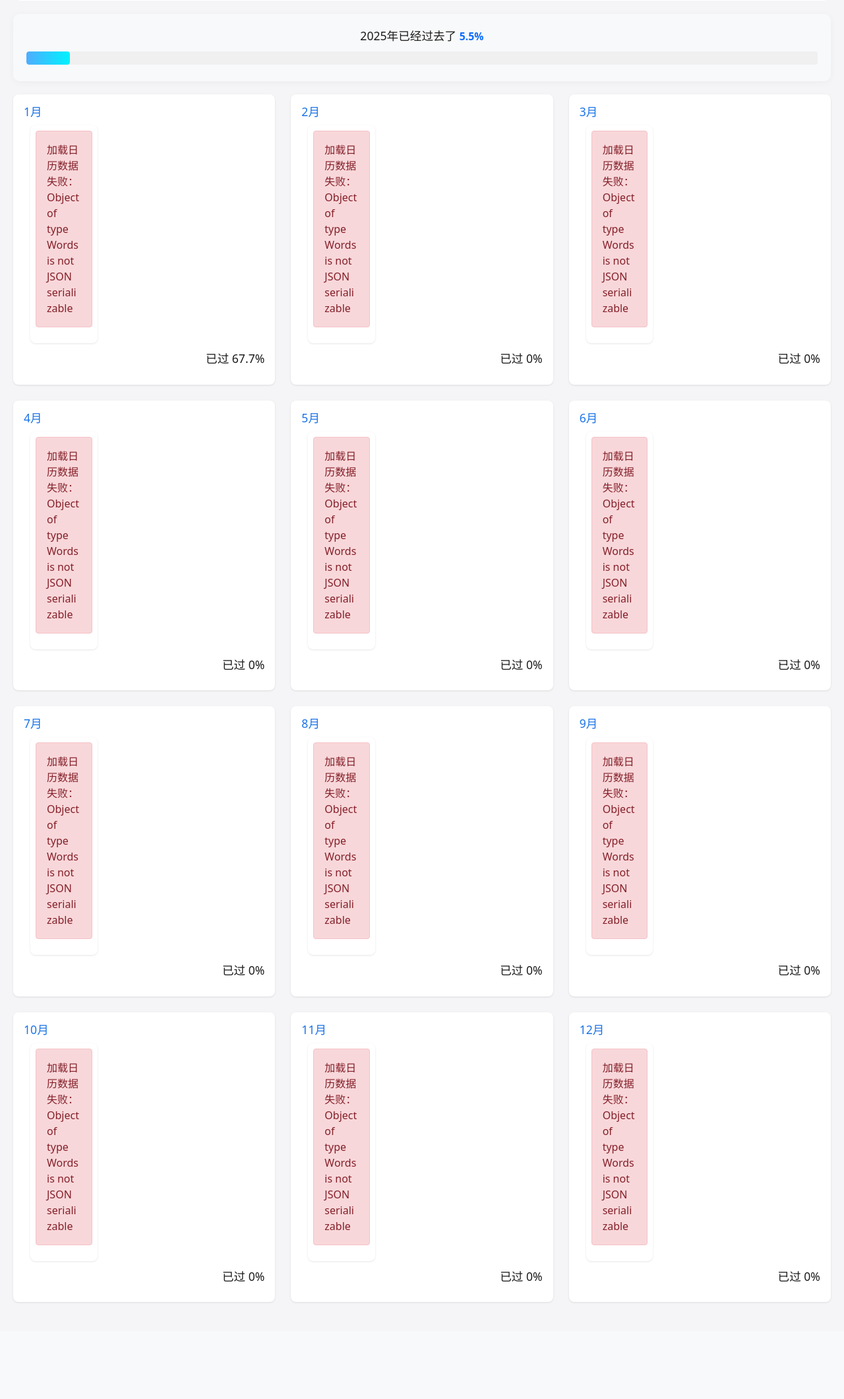
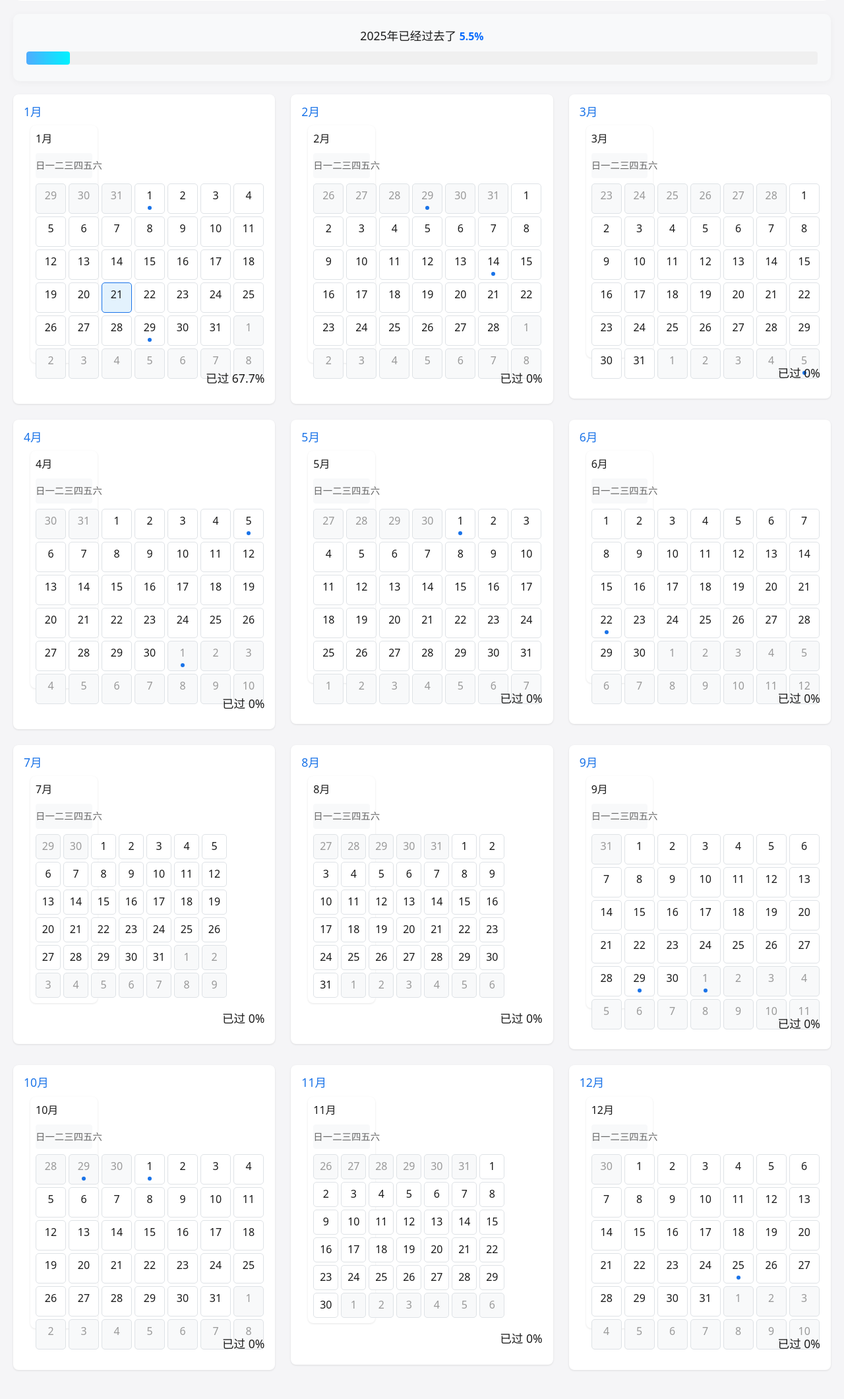
Before and after one commit to InfBre/Interactive-calendar, a Flask app: page / in a window 1280 px wide. Shown: the part 373-2493 px from the top of the page at 66% size. Before the commit the page ends 2348 px from the top, so only its background shows below. Run offline with Flask 2, Linux system fonts and the light colour scheme; the visitor is signed in with stand-in values (Sample User, id 1); a database or web service that is not in the repository returns one stand-in record (values such as "Sample title"); data that the repository does not hold is empty.

Commit message:
Fix calendar layout with proper grid styling

```diff
--- a/app.py
+++ b/app.py
@@ -176,56 +176,129 @@ def logout():
 
 @app.route('/api/calendar')
 def get_calendar_data():
+    if 'username' not in session:
+        return jsonify({'error': 'Unauthorized', 'code': 401}), 401
+
     try:
-        if 'username' not in session:
-            return jsonify({'error': 'Unauthorized', 'code': 401}), 401
-
+        username = session['username']
         year = int(request.args.get('year', datetime.now().year))
         month = int(request.args.get('month', datetime.now().month))
 
-        # 获取用户数据
-        user = g.db.users.find_one({'username': session['username']})
+        print(f"Fetching calendar data for {username}, year: {year}, month: {month}")  # 调试日志
+
+        # 获取用户事件
+        user = g.db.users.find_one({'username': username})
         if not user:
+            print(f"User not found: {username}")  # 调试日志
             return jsonify({'error': 'User not found', 'code': 404}), 404
 
-        # 获取当前月份的日历数据
-        cal = calendar.monthcalendar(year, month)
-        today = datetime.now()
+        events = user.get('events', {})
+        notes = user.get('notes', [])
 
-        # 转换日历数据为所需格式
         calendar_data = []
-        for week in cal:
-            for day in week:
-                if day != 0:
-                    # 检查是否是今天
-                    is_today = (day == today.day and month == today.month and year == today.year)
 
-                    # 获取当天的事件
-                    date_str = f"{year}-{month:02d}-{day:02d}"
-                    events = user.get('events', {}).get(date_str, [])
+        # 合并默认事件
+        all_events = {
+            "2025-01-01": ["元旦"],
+            "2025-01-29": ["春节"],
+            "2025-02-14": ["情人节"],
+            "2025-04-05": ["清明节"],
+            "2025-05-01": ["劳动节"],
+            "2025-06-22": ["端午节"],
+            "2025-09-29": ["中秋节"],
+            "2025-10-01": ["国庆节"],
+            "2025-12-25": ["圣诞节"]
+        }
 
-                    # 获取当天的备忘录
-                    notes = [note for note in user.get('notes', []) if note.get('date') == date_str]
+        # 添加用户事件
+        for date, description in events.items():
+            if date not in all_events:
+                all_events[date] = []
+            if isinstance(description, str):
+                all_events[date].append(description)
+            elif isinstance(description, list):
+                all_events[date].extend(description)
 
-                    calendar_data.append({
-                        'day': day,
-                        'is_today': is_today,
-                        'is_current_month': True,
-                        'events': events,
-                        'notes': notes
-                    })
+        # 构建日历数据
+        current_date = datetime.now().date()
+
+        # 获取月份的第一天和最后一天
+        first_day = datetime(year, month, 1)
+        if month == 12:
+            last_day = datetime(year + 1, 1, 1) - timedelta(days=1)
+        else:
+            last_day = datetime(year, month + 1, 1) - timedelta(days=1)
+
+        # 获取月份的第一天是星期几（0-6，0表示星期日）
+        first_weekday = first_day.weekday()
+        # 调整为以星期日为一周的第一天
+        first_weekday = (first_weekday + 1) % 7
+
+        # 构建日历网格（6行7列）
+        days_in_month = last_day.day
+
+        # 添加上月的日期
+        if first_weekday > 0:
+            prev_month = first_day - timedelta(days=1)
+            prev_month_days = prev_month.day
+            for i in range(first_weekday - 1, -1, -1):
+                prev_day = prev_month_days - i
+                prev_date = first_day - timedelta(days=i + 1)
+                date_str = prev_date.strftime('%Y-%m-%d')
+
+                calendar_data.append({
+                    'day': prev_day,
+                    'events': all_events.get(date_str, []),
+                    'notes': [note.get('content', '') for note in notes if note.get('date') == date_str],
+                    'is_today': prev_date.date() == current_date,
+                    'is_current_month': False
+                })
+
+        # 添加当月的日期
+        for day in range(1, days_in_month + 1):
+            date_str = f"{year}-{month:02d}-{day:02d}"
+            day_notes = [note for note in notes if note.get('date') == date_str]
+
+            calendar_data.append({
+                'day': day,
+                'events': all_events.get(date_str, []),
+                'notes': [note.get('content', '') for note in day_notes],
+                'is_today': datetime(year, month, day).date() == current_date,
+                'is_current_month': True
+            })
+
+        # 添加下月的日期
+        remaining_days = 42 - len(calendar_data)  # 6行7列 = 42个格子
+        if remaining_days > 0:
+            next_month = last_day + timedelta(days=1)
+            for day in range(1, remaining_days + 1):
+                next_date = next_month + timedelta(days=day - 1)
+                date_str = next_date.strftime('%Y-%m-%d')
+
+                calendar_data.append({
+                    'day': day,
+                    'events': all_events.get(date_str, []),
+                    'notes': [note.get('content', '') for note in notes if note.get('date') == date_str],
+                    'is_today': next_date.date() == current_date,
+                    'is_current_month': False
+                })
+
+        print(f"Successfully generated calendar data with {len(calendar_data)} days")  # 调试日志
 
         return jsonify({
             'calendar': calendar_data,
             'month_info': {
                 'year': year,
-                'month': month
+                'month': month,
+                'days_in_month': days_in_month,
+                'first_weekday': first_weekday
             }
         })
+
     except Exception as e:
-        print(f"Error in get_calendar_data: {str(e)}")
+        print(f"Calendar API error: {str(e)}")  # 调试日志
         import traceback
-        traceback.print_exc()
+        traceback.print_exc()  # 打印完整的错误堆栈
         return jsonify({'error': str(e), 'code': 500}), 500
 
 @app.route('/api/events', methods=['GET'])
--- a/static/css/style.css
+++ b/static/css/style.css
@@ -440,3 +440,73 @@
         font-size: 0.9em;
     }
 }
+
+.weekdays {
+    display: grid;
+    grid-template-columns: repeat(7, 1fr);
+    text-align: center;
+    background-color: #f8f9fa;
+    padding: 8px 0;
+    border-radius: 4px;
+    margin-bottom: 8px;
+}
+
+.weekdays div {
+    color: #666;
+    font-size: 0.9rem;
+}
+
+.days {
+    display: grid;
+    grid-template-columns: repeat(7, 1fr);
+    gap: 4px;
+}
+
+.day {
+    aspect-ratio: 1;
+    padding: 5px;
+    border: 1px solid #dee2e6;
+    border-radius: 5px;
+    display: flex;
+    flex-direction: column;
+    align-items: center;
+    cursor: pointer;
+    background-color: white;
+    transition: all 0.2s ease;
+}
+
+.day:hover {
+    background-color: #f8f9fa;
+    border-color: #1a73e8;
+}
+
+.day.today {
+    background-color: #e3f2fd;
+    border-color: #1a73e8;
+}
+
+.day.other-month {
+    background-color: #f8f9fa;
+    color: #999;
+}
+
+.day-number {
+    font-size: 1rem;
+    margin-bottom: 2px;
+}
+
+.event-dot {
+    width: 6px;
+    height: 6px;
+    background-color: #1a73e8;
+    border-radius: 50%;
+    margin-top: 2px;
+}
+
+.note-dot {
+    width: 6px;
+    height: 6px;
+    background-color: #34a853;
+    border-radius: 50%;
+    margin-top: 2px;
+}
```
